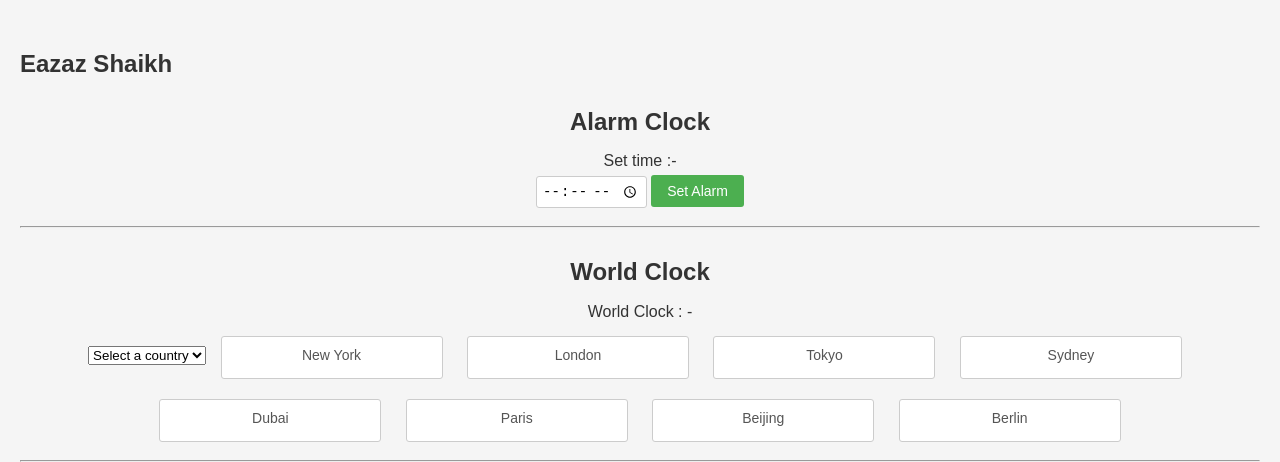
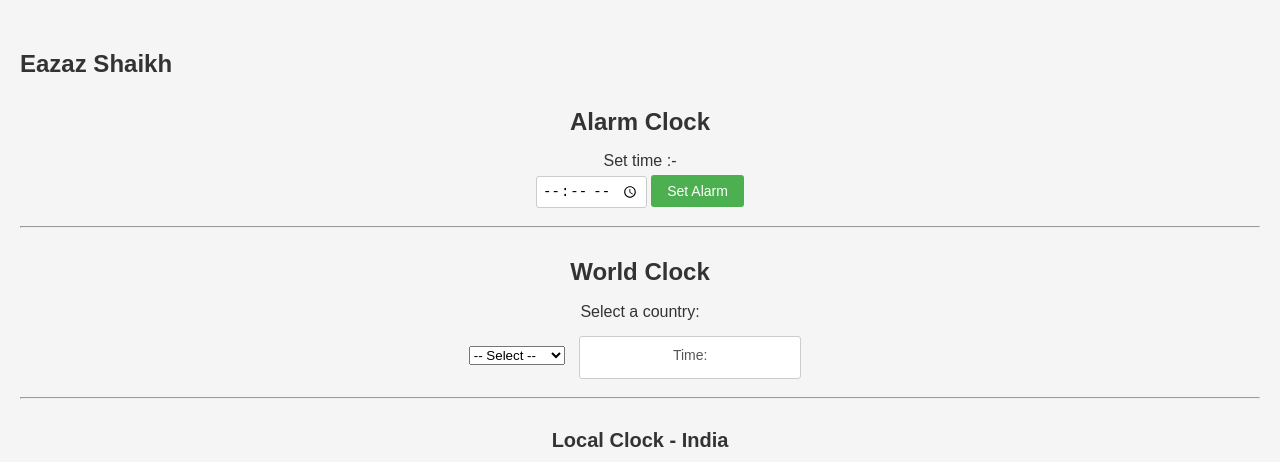
Before and after one commit to EazazShk/clockAppByEazaz, a plain HTML site: page index.html in a window 1280 px wide. Shown: the top 462 px of the page. Drawn offline with Linux system fonts and the light colour scheme.

Commit message:
Update index.html

```diff
--- a/index.html
+++ b/index.html
@@ -13,59 +13,27 @@
 
             <hr />
             <h1>World Clock</h1>
-        <label for="country-select">World Clock : - </label>
 
-        <select id="country-select">
-            <option value="">Select a country</option>
-            <option value="new-york">New York</option>
-            <option value="london">London</option>
-            <option value="tokyo">Tokyo</option>
-            <option value="sydney">Sydney</option>
-            <option value="dubai">Dubai</option>
-            <option value="paris">Paris</option>
-            <option value="beijing">Beijing</option>
-            <option value="berlin">Berlin</option>
-        </select>
 
-        <div class="clock" id="new-york">
-            <label>New York</label>
-            <div class="time"></div>
-        </div>
+        <div class="clock-container">
+            <label for="country-select">Select a country:</label>
+            <select id="country-select" onchange="updateTime()">
+              <option value="">-- Select --</option>
+              <option value="America/New_York">New York</option>
+              <option value="Europe/London">London</option>
+              <option value="Asia/Tokyo">Tokyo</option>
+              <option value="Australia/Sydney">Sydney</option>
+              <option value="America/Los_Angeles">Los Angeles</option>
+              <option value="Europe/Paris">Paris</option>
+              <option value="Asia/Dubai">Dubai</option>
+              <option value="Asia/Kolkata">Kolkata</option>
+            </select>
 
-        <div class="clock" id="london">
-            <label>London</label>
-            <div class="time"></div>
-        </div>
-
-        <div class="clock" id="tokyo">
-            <label>Tokyo</label>
-            <div class="time"></div>
-        </div>
-
-        <div class="clock" id="sydney">
-            <label>Sydney</label>
-            <div class="time"></div>
-        </div>
-
-        <div class="clock" id="dubai">
-            <label>Dubai</label>
-            <div class="time"></div>
-        </div>
-
-        <div class="clock" id="paris">
-            <label>Paris</label>
-            <div class="time"></div>
-        </div>
-
-        <div class="clock" id="beijing">
-            <label>Beijing</label>
-            <div class="time"></div>
-        </div>
-
-        <div class="clock" id="berlin">
-            <label>Berlin</label>
-            <div class="time"></div>
-        </div>
+            <div class="clock">
+              <label>Time:</label>
+              <span id="current-time"></span>
+            </div>
+          </div>
         <hr>
         <div class="lClk">
             <h2>Local Clock - India</h2>
```
